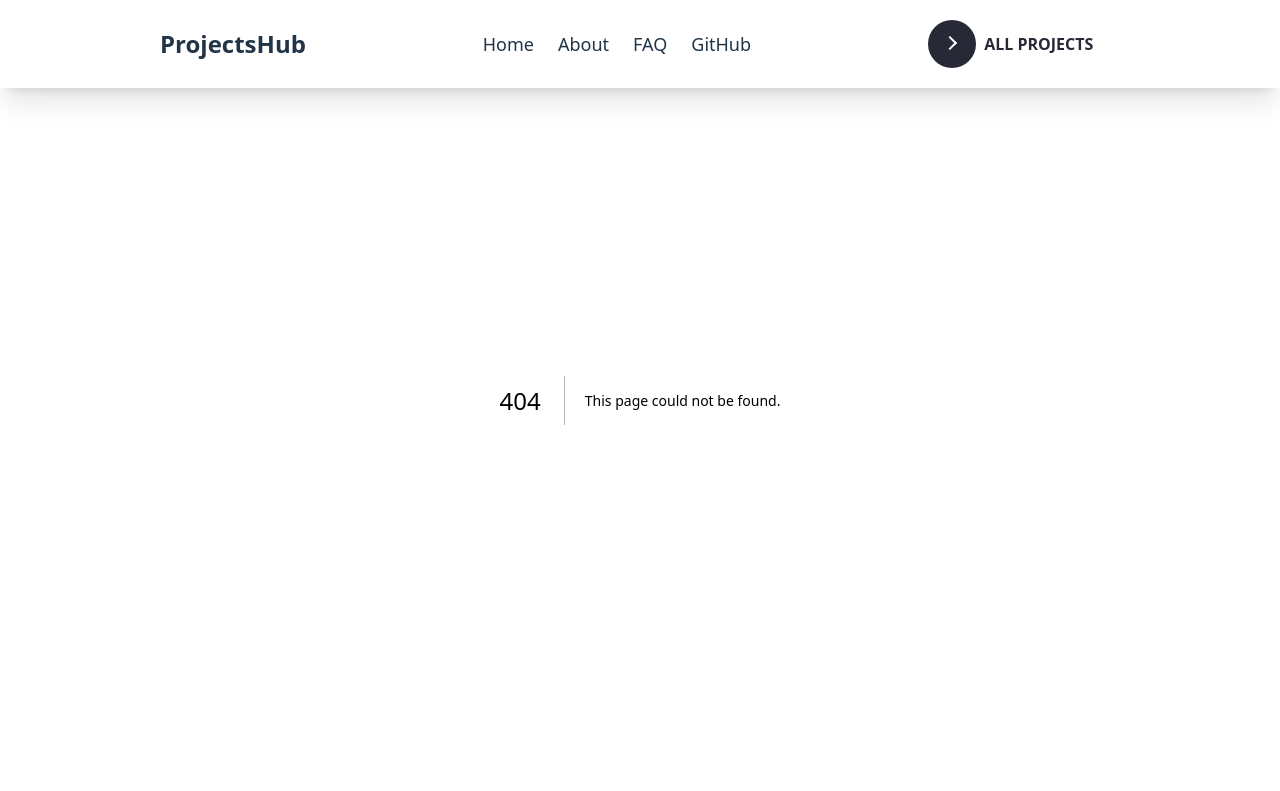
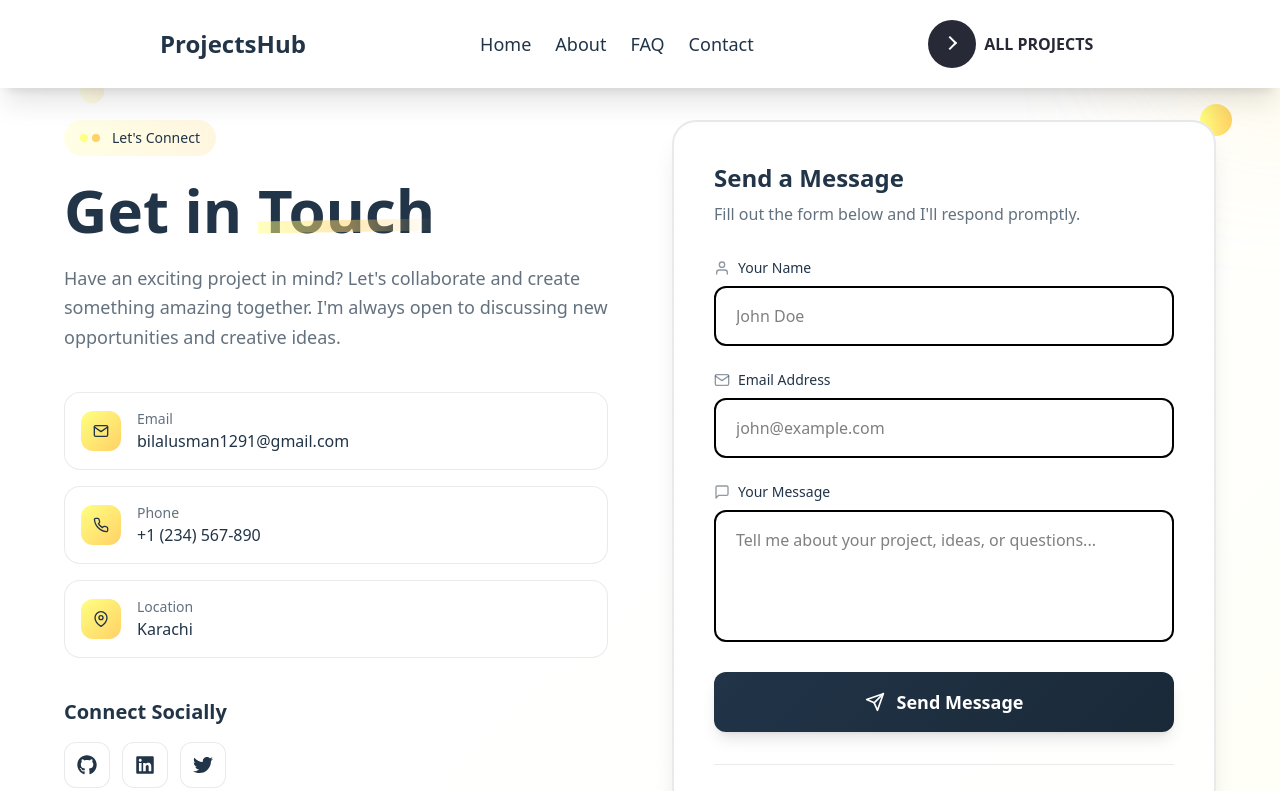
Before and after one commit to Bilal742/ProjectsHub, a Next.js app: page /contact in a window 1280 px wide. Before the commit this address had no page. Shown: the top 791 px of the page. Built offline with nearby package versions, Linux system fonts and the light colour scheme.

Commit message:
✨ Initial ProjectsHub setup with Home, ProjectCard, Hero & About components

```diff
--- a/app/components/About/About.tsx
+++ b/app/components/About/About.tsx
@@ -289,7 +289,7 @@ export default function About() {
 
               <div className="flex flex-col sm:flex-row gap-4 justify-center lg:justify-end">
                 <motion.a
-                  href="#projects"
+                  href="/projects"
                   whileHover={{ scale: 1.05 }}
                   whileTap={{ scale: 0.95 }}
                   className="px-8 py-3 rounded-xl font-semibold bg-gradient-to-r from-[#FFFF80] to-[#FFD166] text-[#213448] hover:shadow-xl transition-shadow"
@@ -297,7 +297,7 @@ export default function About() {
                   Explore Projects
                 </motion.a>
                 <motion.a
-                  href="#contact"
+                  href="/contact"
                   whileHover={{ scale: 1.05 }}
                   whileTap={{ scale: 0.95 }}
                   className="px-8 py-3 rounded-xl font-semibold border-2 border-[#213448]/20 text-[#213448] hover:border-[#213448]/40 hover:bg-[#213448]/5 transition-all"
@@ -310,7 +310,7 @@ export default function About() {
         </motion.div>
 
         {/* Final Quote */}
-        <motion.div
+        {/* <motion.div
           initial={{ opacity: 0 }}
           animate={isInView ? { opacity: 1 } : {}}
           transition={{ duration: 1, delay: 1.2 }}
@@ -321,7 +321,7 @@ export default function About() {
             we shape the digital world around us."
           </div>
           <div className="mt-6 text-[#213448]/40">— ProjectsHub Philosophy</div>
-        </motion.div>
+        </motion.div> */}
       </div>
     </section>
   );
--- a/app/components/Contact/Contact.tsx
+++ b/app/components/Contact/Contact.tsx
@@ -39,15 +39,15 @@ export default function Contact() {
     };
 
     const socialLinks = [
-        { icon: <FaGithub />, label: "GitHub", href: "https://github.com", color: "hover:bg-[#213448] hover:text-white" },
-        { icon: <FaLinkedin />, label: "LinkedIn", href: "https://linkedin.com", color: "hover:bg-[#0A66C2] hover:text-white" },
+        { icon: <FaGithub />, label: "GitHub", href: "https://github.com/Bilal742", color: "hover:bg-[#213448] hover:text-white" },
+        { icon: <FaLinkedin />, label: "LinkedIn", href: "https://www.linkedin.com/in/muhaammad-bilal/", color: "hover:bg-[#0A66C2] hover:text-white" },
         { icon: <FaTwitter />, label: "Twitter", href: "https://twitter.com", color: "hover:bg-[#1DA1F2] hover:text-white" },
     ];
 
     const contactInfo = [
-        { icon: <FiMail />, label: "Email", value: "hello@projectshub.com", href: "mailto:hello@projectshub.com" },
+        { icon: <FiMail />, label: "Email", value: "bilalusman1291@gmail.com", href: "mailto:bilalusman1291@gmail.com" },
         { icon: <FiPhone />, label: "Phone", value: "+1 (234) 567-890", href: "tel:+1234567890" },
-        { icon: <FiMapPin />, label: "Location", value: "Remote • Worldwide", href: "#" },
+        { icon: <FiMapPin />, label: "Location", value: "Karachi", href: "#" },
     ];
 
     return (
@@ -267,7 +267,7 @@ export default function Contact() {
                                     disabled={isSubmitting}
                                     whileHover={{ scale: 1.05 }}
                                     whileTap={{ scale: 0.95 }}
-                                    className="w-full py-4 rounded-xl font-semibold text-lg flex items-center justify-center gap-3 transition-all duration-300 shadow-lg hover:shadow-xl disabled:opacity-70 disabled:cursor-not-allowed"
+                                    className="w-full py-4 rounded-xl font-semibold text-lg flex items-center justify-center gap-3 cursor-pointer transition-all duration-300 shadow-lg hover:shadow-xl disabled:opacity-70 disabled:cursor-not-allowed"
                                     style={{
                                         background: 'linear-gradient(135deg, #213448 0%, #1a2938 100%)',
                                         color: 'white',
--- a/app/components/FAQ/FAQ.tsx
+++ b/app/components/FAQ/FAQ.tsx
@@ -4,6 +4,7 @@ import { useState, useRef } from "react";
 import { FiChevronDown, FiHelpCircle, FiMail, FiMessageSquare } from "react-icons/fi";
 import { motion, AnimatePresence } from "framer-motion";
 import { useInView } from "framer-motion";
+import Link from "next/link";
 
 const faqs = [
   {
@@ -299,7 +300,7 @@ export default function FAQ() {
               whileTap={{ scale: 0.95 }}
               className="px-8 py-3 rounded-xl font-semibold bg-gradient-to-r from-[#FFFF80] to-[#FFD166] text-[#213448] shadow-lg hover:shadow-xl transition-all duration-300"
             >
-              Contact Me
+             <Link href="/contact">Contact Me</Link>
             </motion.button>
           </div>
         </motion.div>
--- a/app/components/Features/Features.tsx
+++ b/app/components/Features/Features.tsx
@@ -3,6 +3,7 @@
 import { FiCode, FiLayers, FiGithub, FiTrendingUp, FiChevronRight } from "react-icons/fi";
 import { motion } from "framer-motion";
 import { useState } from "react";
+import Link from "next/link";
 
 const features = [
   {
@@ -237,7 +238,7 @@ export default function Features() {
               whileTap={{ scale: 0.95 }}
               className="px-8 py-3 rounded-xl font-semibold text-white shadow-lg transition-all duration-300 bg-gradient-to-r from-[#213448] to-[#1a2938] hover:shadow-xl"
             >
-              Explore All Projects
+             <Link href="/projects">Explore All Projects</Link>
             </motion.button>
             <motion.button
               whileHover={{ scale: 1.05 }}
@@ -245,7 +246,7 @@ export default function Features() {
               className="px-8 py-3 rounded-xl font-semibold border-2 transition-all duration-300 bg-white hover:bg-[#FFFF80]/10"
               style={{ borderColor: '#213448', color: '#213448' }}
             >
-              View GitHub Profile
+              <Link href="https://github.com/Bilal742" target="blank">View GitHub Profile</Link>
             </motion.button>
           </div>
         </motion.div>
--- a/app/components/Navbar/Navbar.tsx
+++ b/app/components/Navbar/Navbar.tsx
@@ -40,14 +40,15 @@ export default function Navbar() {
             </Link>
           </li>
           <li>
-            <a
+            {/* <a
               href="https://github.com/Bilal742"
               target="_blank"
               rel="noopener noreferrer"
               className="hover:opacity-80 transition-opacity"
             >
               GitHub
-            </a>
+            </a> */}
+            <Link href="/contact">Contact</Link>
           </li>
         </ul>
 
--- /dev/null
+++ b/app/contact/page.tsx
@@ -0,0 +1,12 @@
+import React from 'react'
+import Contact from '../components/Contact/Contact'
+
+const page = () => {
+  return (
+    <div>
+        <Contact />
+    </div>
+  )
+}
+
+export default page
--- a/app/page.tsx
+++ b/app/page.tsx
@@ -5,6 +5,7 @@ import FAQ from './components/FAQ/FAQ'
 import Features from './components/Features/Features'
 import Contact from './components/Contact/Contact'
 import About from './components/About/About'
+// https://projectshubb.vercel.app/
 
 const page = () => {
   return (
```
